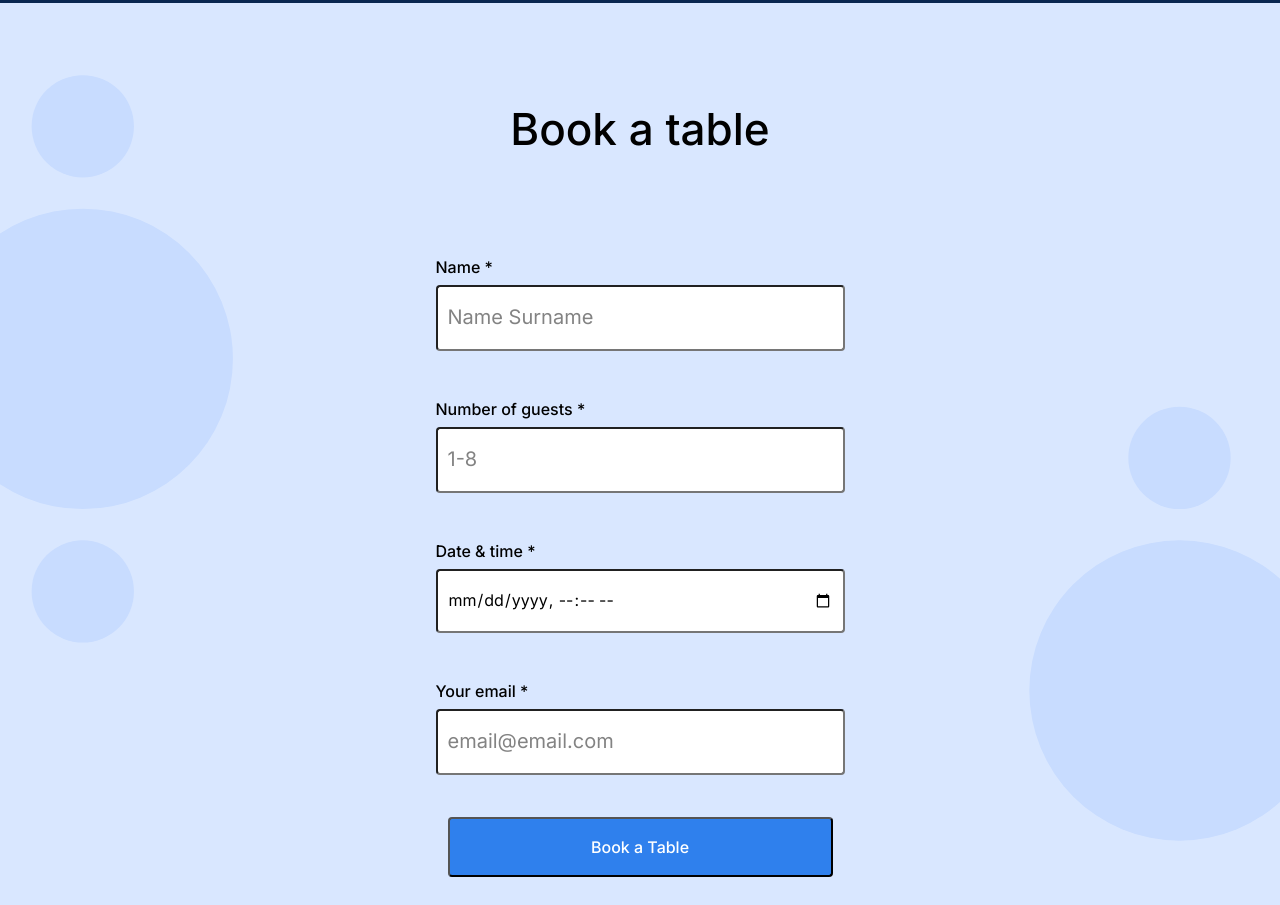
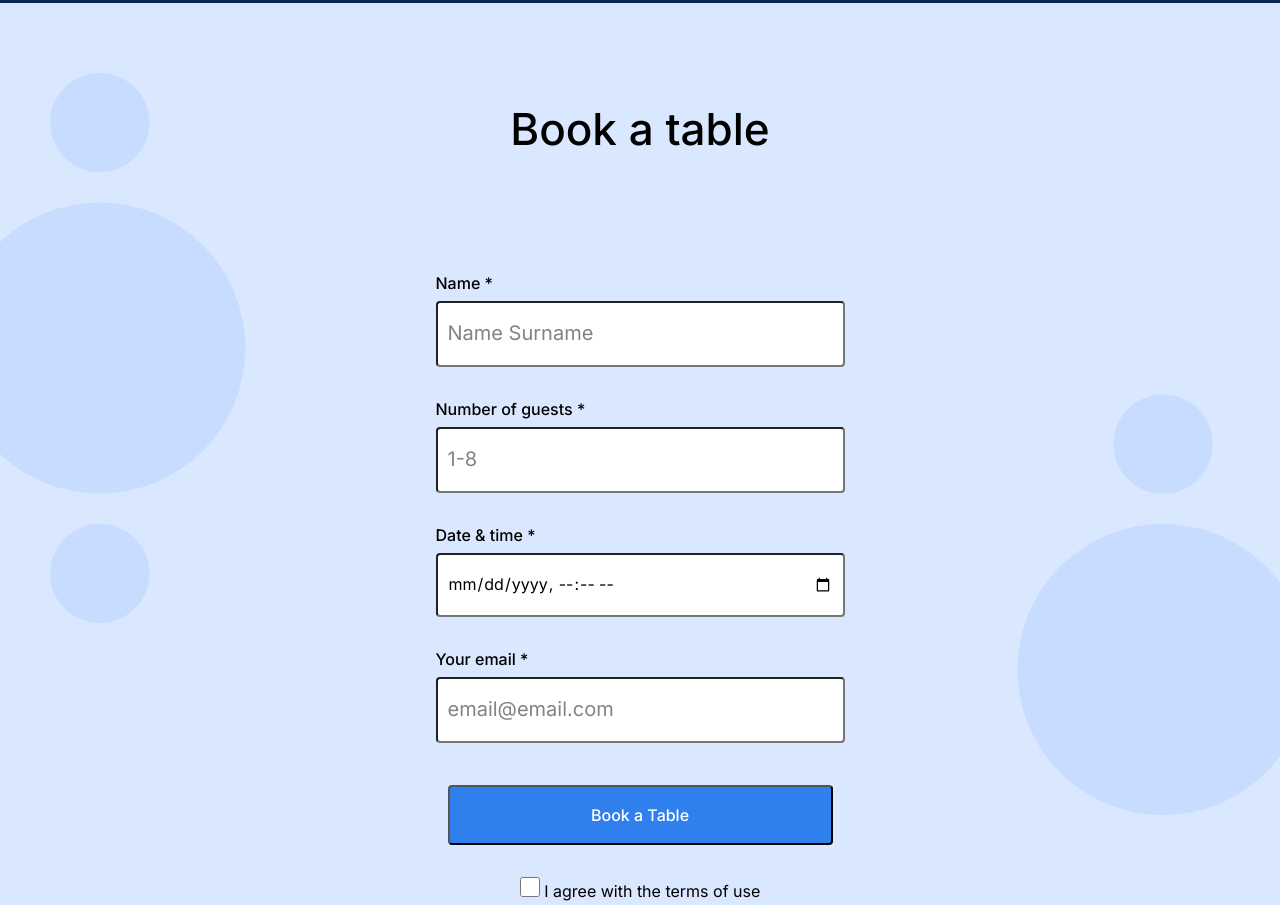
Before and after one commit to 0xburnsy/se_project_coffeeshop, a plain HTML site: page index.html in a window 1280 px wide. Shown: the part 1695-2600 px from the top of the page. Drawn offline with Linux system fonts and the light colour scheme.

Commit message:
Form Spacing Fix

```diff
--- a/blocks/form.css
+++ b/blocks/form.css
@@ -7,7 +7,7 @@
 .form__label {
   display: block;
   padding-bottom: 8px;
-  padding-top: 16px;
+  padding-top: 32px;
   font-family: Inter;
   font-style: normal;
   font-weight: 500;
@@ -19,7 +19,6 @@
   width: 385px;
   height: 60px;
   border-radius: 4px;
-  margin-bottom: 32px;
   padding-left: 10px;
   padding-right: 10px;
 }
@@ -41,6 +40,7 @@
   border-radius: 4px;
   cursor: pointer;
   transition: opacity 0.5s ease;
+  margin-top: 32px;
   margin-bottom: 32px;
   font-family: Inter;
   font-style: normal;
```
